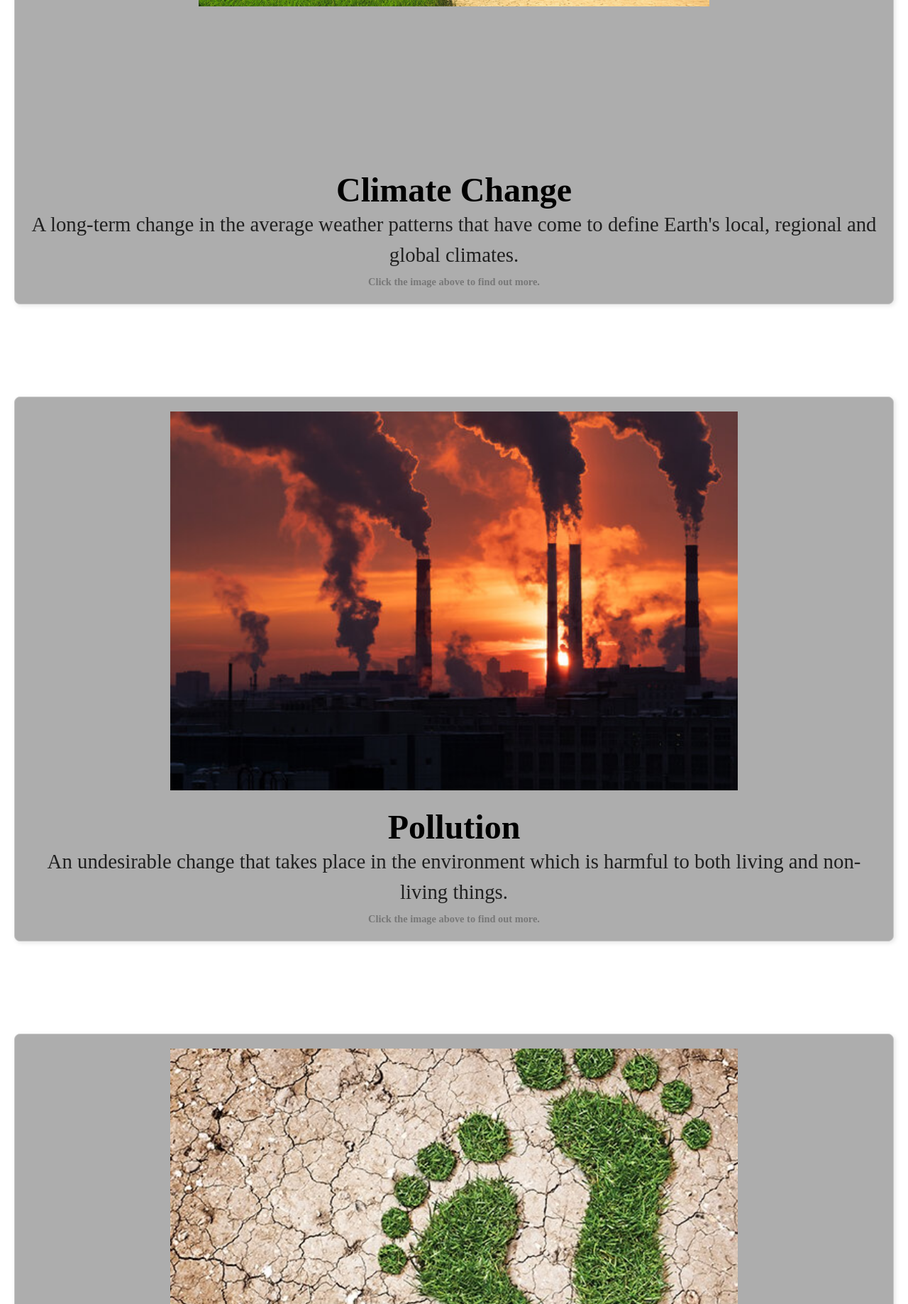
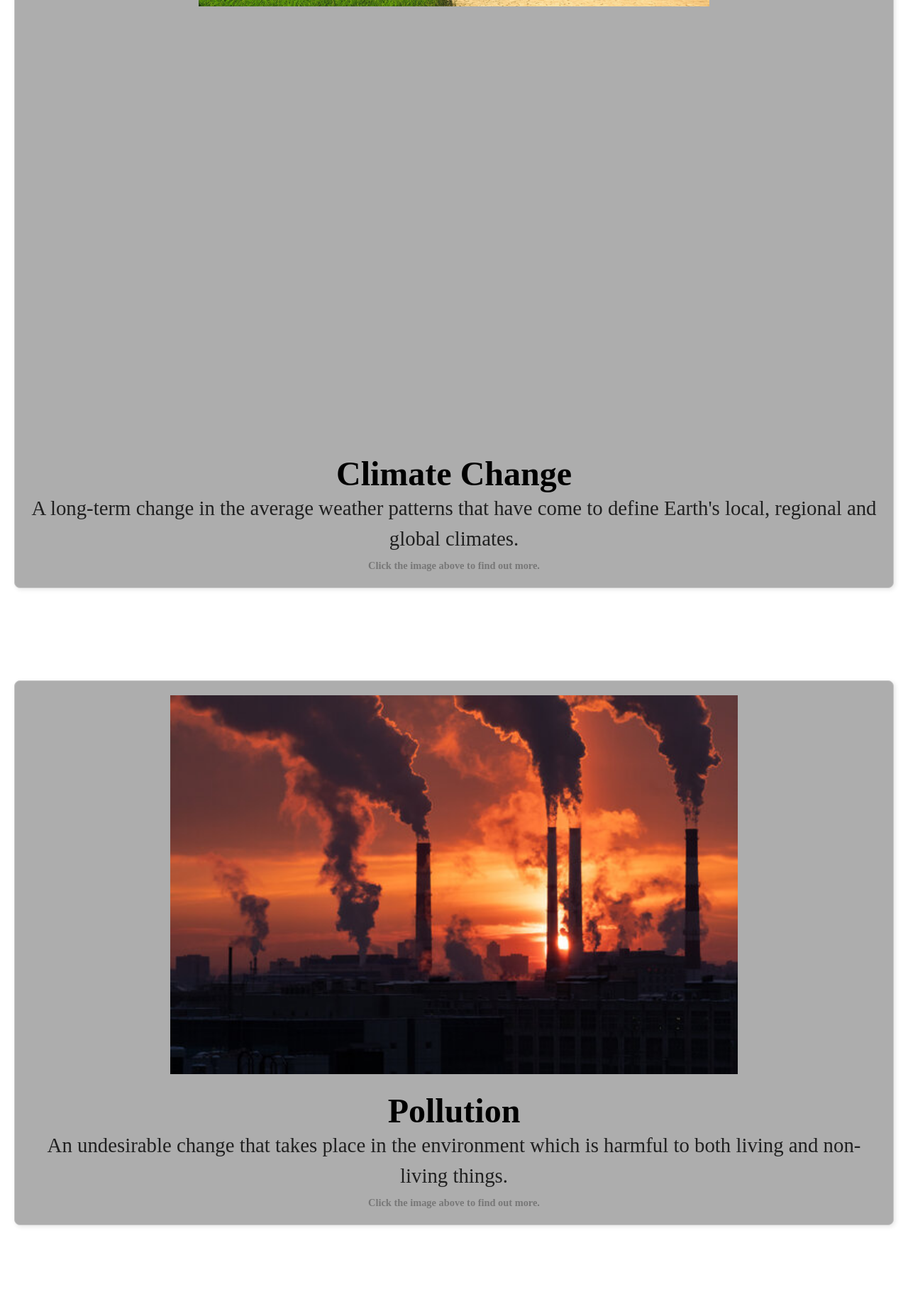
Before and after one commit to w1883045/eLife, a PHP site: page / in a window 1280 px wide. Shown: the part 588-2426 px from the top of the page at 71% size. Run offline with PHP 8.4, Linux system fonts and the light colour scheme.

Commit message:
Add files via upload

```diff
--- a/index.html
+++ b/index.html
@@ -117,7 +117,18 @@
         </div>
     </div>
 
-
+    <div class="image-links">
+        <div class="clickable-item">
+            <a href="water.html" class="clickable-container">
+                <img src="images/water.png" alt="Environmental Issues" class="clickable-image">
+            </a>
+            <p class="image-text">
+                <span class="title">Save Water</span><br>
+                <span class="sub-text"> The practice of using water efficiently to reduce unnecessary water usage to reduce your carbon footprint.</span><br>
+                <span class="small-text">Click the image above to find out more.</span>
+            </p>
+        </div>
+    </div>
 
 
 
--- a/style.css
+++ b/style.css
@@ -188,5 +188,5 @@ nav ul li a:hover {
 .climatechange-image {
     width: 90%;
     max-width: 800px;
-    height: 400px;
+    height: 800px;
 }
```
